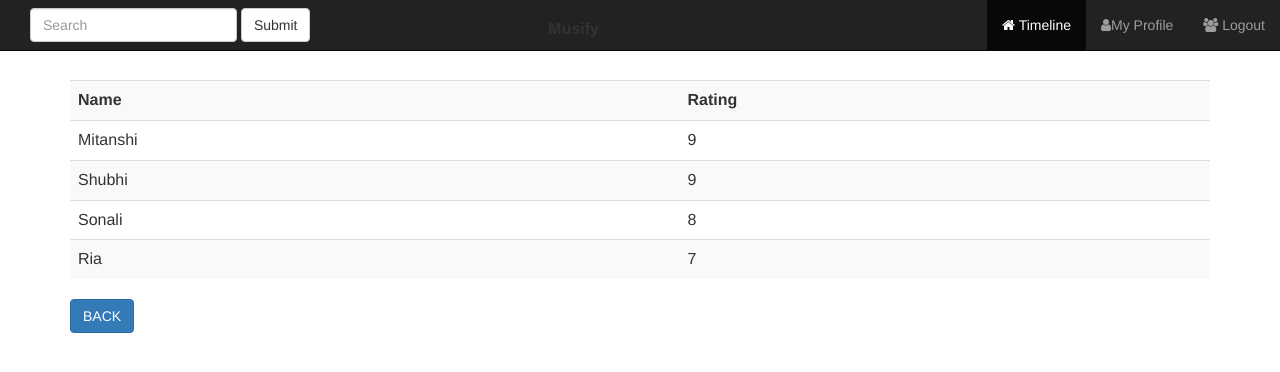
After one commit to RiaPant/musify, a Django app: a page that uses codeoffapp/templates/navbar.html in a window 1280 px wide. The commit adds this page. Shown: the top 372 px of the page. Run offline with Django 3.2, Linux system fonts and the light colour scheme; some libraries are stand-ins or nearby versions.

Commit message:
final maybe?

```diff
--- a/codeoffapp/templates/codeoffapp/navbar.html
+++ b/codeoffapp/templates/codeoffapp/navbar.html
@@ -4,7 +4,7 @@
   {%block body %}
     <nav class="navbar navbar-inverse navbar-fixed-top">
    <div class="col-md-5">
-     <form class="navbar-form navbar-left" role="search" action="{% url 'search_book'%}" method="post" enctype="multipart/form-data">
+     <form class="navbar-form navbar-left" role="search" action="{% url 'search'%}" method="post" enctype="multipart/form-data">
       {% csrf_token %}
       <div class="form-group">
         <input type="text" class="form-control" placeholder="Search" name="query">
--- /dev/null
+++ b/codeoffapp/templates/codeoffapp/search.html
@@ -0,0 +1,22 @@
+{% extends 'navbar.html' %}
+{% block head %}
+{{block.super}}
+{% endblock %}
+{% block body%}
+{% block navbar %}
+{{block.super}}
+{% endblock %}
+<br><br><br><br>
+<div class="container">
+<table class="table table-striped">
+	<tr><th>Name</th><th>Rating</th></tr>
+	<tr><td>Mitanshi</td><td>9</td></tr>
+	<tr><td>Shubhi</td><td>9</td></tr>
+	<tr><td>Sonali</td><td>8</td></tr>
+	<tr><td>Ria</td><td>7</td></tr>
+</table>
+<a href={% url 'home' %}><button type="button" class="btn btn-primary">BACK</button></a>
+</div>
+
+
+{% endblock %}
--- a/codeoffapp/templates/navbar.html
+++ b/codeoffapp/templates/navbar.html
@@ -24,7 +24,7 @@
 
 
    <div class="col-md-5">
-     <form class="navbar-form navbar-left" role="search" action="" method="post" enctype="multipart/form-data">
+     <form class="navbar-form navbar-left" role="search" action="{% url 'search'%}" method="post" enctype="multipart/form-data">
       {% csrf_token %}
       <div class="form-group">
         <input type="text" class="form-control" placeholder="Search" name="query">
@@ -39,7 +39,7 @@
 
     <div class="col-md-2 col-sm-6"  >
         <h2 style="text-align:left;font-size:16px;">
-           <b>Share and Care</b>
+           <b>Musify</b>
         </h2>
      </div>
 
--- a/codeoffapp/urls.py
+++ b/codeoffapp/urls.py
@@ -7,6 +7,7 @@ from . import views
 
 urlpatterns = [
    	url(r'^register',views.register,name='register'),
+   	url(r'^search',views.search,name='search'),
     url(r'^login_user/$', views.login_user, name='login_user'),
     url(r'^view_profile/$', views.view_profile, name='view_profile'),
     url(r'^home/$', views.home, name='home'),
--- a/codeoffapp/views.py
+++ b/codeoffapp/views.py
@@ -131,3 +131,6 @@ def home(request):
             post.save()
 
     return render(request, 'codeoffapp/home.html',{'form': form,'obj':obj})
+
+def search(request):
+    return render(request, 'codeoffapp/search.html')
```
Also changed, not shown: db.sqlite3, 2 other files.
